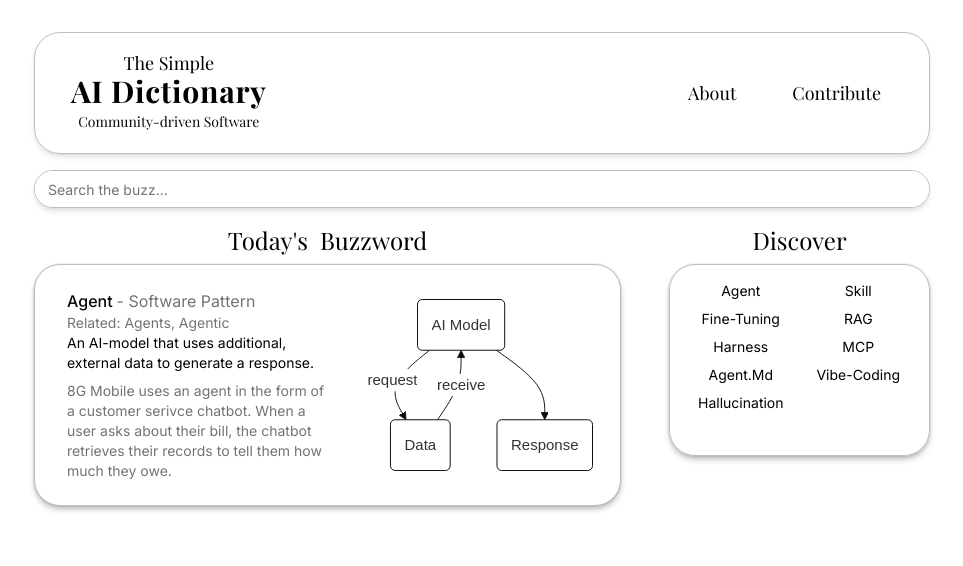
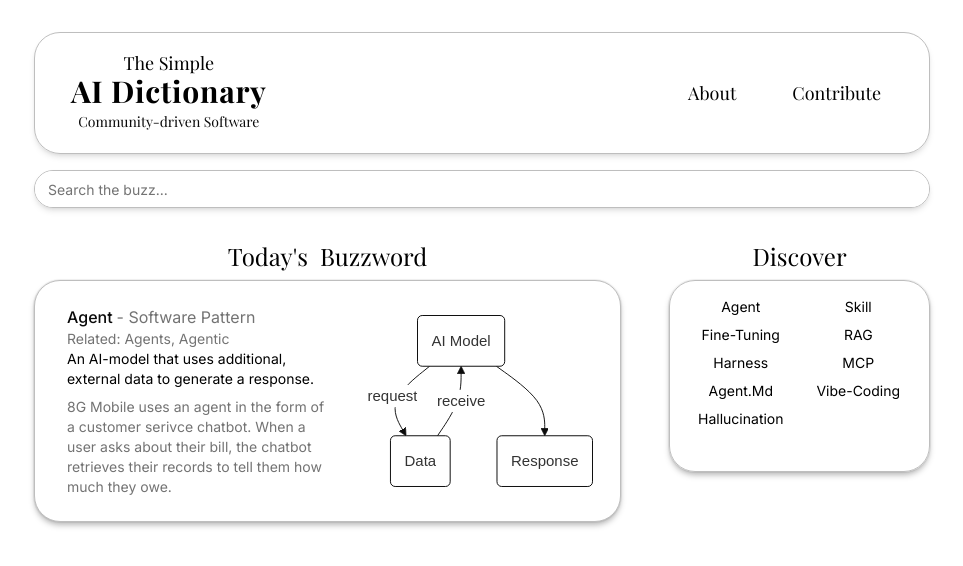
Before and after one commit to ahmed33033/ai-dictionary, a Next.js app: page /ai-dictionary/ in a window 1280 px wide. Shown: the top 566 px of the page, without its empty margins (158-1121 px from the left). Built offline with nearby package versions, Linux system fonts and the light colour scheme; a web font is replaced by a local one.

Commit message:
removed bottom margin from search bar and moved it to top header for other content

```diff
--- a/app/page.tsx
+++ b/app/page.tsx
@@ -8,7 +8,7 @@ import { Card } from "@/components/ui/card";
 export default function Home() {
   return (
     <>
-      <main className="flex flex-col md:flex-row gap-8 md:gap-12 justify-center ">
+      <main className="flex flex-col md:flex-row gap-8 md:gap-12 justify-center mt-8">
         <article className="grow">
           <h1 className="px-8 text-2xl text-primary mb-2 text-center font-playfair-display ">
             Today's &nbsp;
--- a/components/MainSearch.tsx
+++ b/components/MainSearch.tsx
@@ -17,7 +17,7 @@ export function MainSearch() {
   const inputRef = useRef<HTMLInputElement>(null);
   const [inputValue, setInputValue] = useState<string | undefined>("");
   return (
-    <div className="my-4 mbe-6 border-1 border-border rounded-full shadow-md">
+    <div className="mt-4 border-1 border-border rounded-full shadow-md">
       <Combobox
         items={termsPlaceholder}
         autoHighlight
--- a/components/definition_card/term_definition.tsx
+++ b/components/definition_card/term_definition.tsx
@@ -12,7 +12,7 @@ export function TermDefinition({ term }: { term: string }) {
   }
 
   return (
-    <Tabs defaultValue="overview">
+    <Tabs defaultValue="overview" className="mt-8">
       <TabsList>
         <TabsTrigger value="simple">Simple</TabsTrigger>
         <TabsTrigger value="original">Original</TabsTrigger>
```
